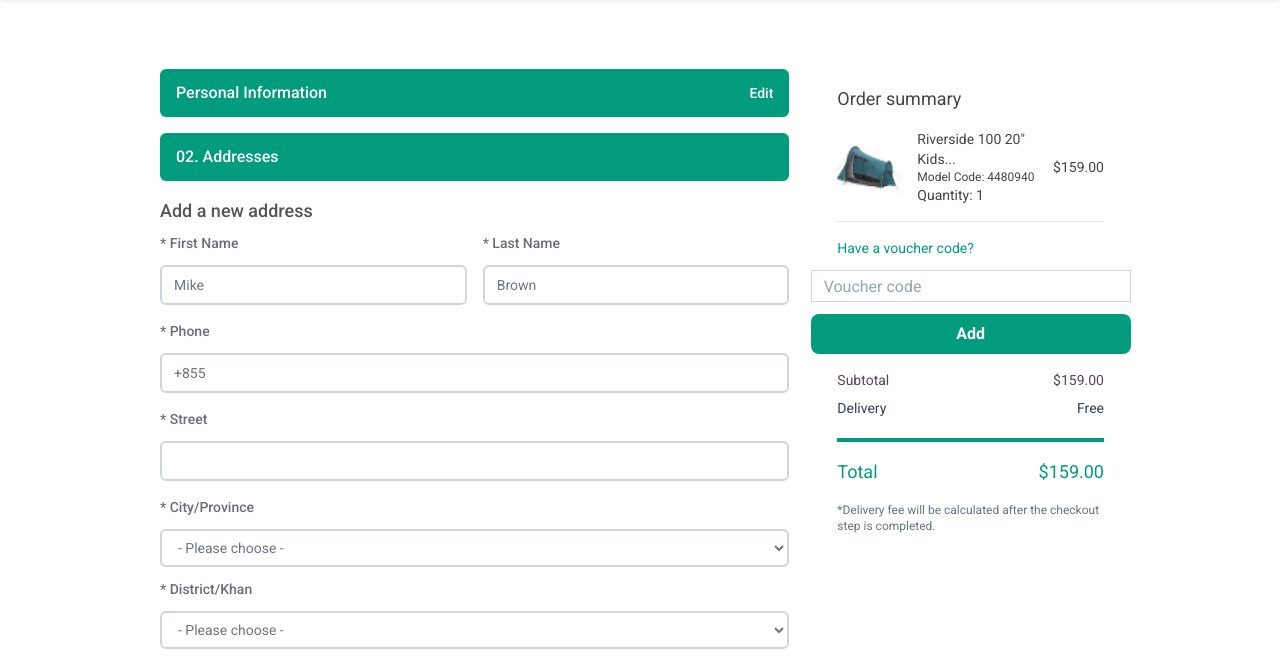
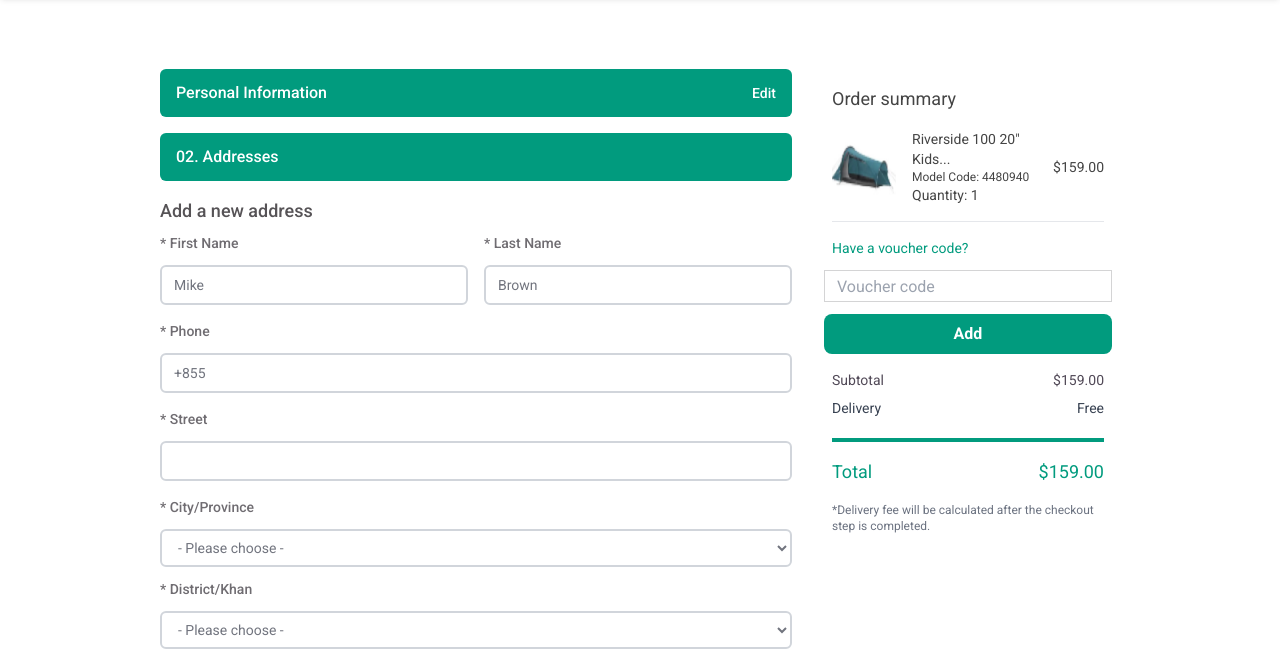
Before and after one commit to MangChhunleang/Team_Camping, a website: page WCTproject/address-order.html in a window 1280 px wide. Shown: the part 88-750 px from the top of the page. Drawn offline with nearby package versions, Linux system fonts and the light colour scheme.

Commit message:
new change

```diff
--- a/WCTproject/address-order.html
+++ b/WCTproject/address-order.html
@@ -35,7 +35,7 @@
 
     <div class="max-w-5xl mx-auto bg-white  p-8">
         <!-- Content Wrapper -->
-        <div class="grid grid-cols-3 gap-8">
+        <div class="grid grid-cols-3 gap-6">
             <!-- Left Section -->
             <div class="col-span-2">
                 <!-- Personal Information Section -->
@@ -150,12 +150,12 @@
 
                   <div class="flex items-center flex-col space-y-3">
                     <input
-                          class="border border-[#D4D4D5] w-80 p-3 h-8"
+                      class="border border-[#D4D4D5] w-72 p-3 h-8"
                       type="text"
                       placeholder="Voucher code"
                     />
                     <button
-                          class="bg-[#019B7E] text-white font-bold px-4 py-2 rounded-lg w-80"
+                      class="bg-[#019B7E] text-white font-bold px-4 py-2 rounded-lg w-72"
                     >
                       Add
                     </button>
```
Lines whose indentation alone changed are shown as unchanged.
